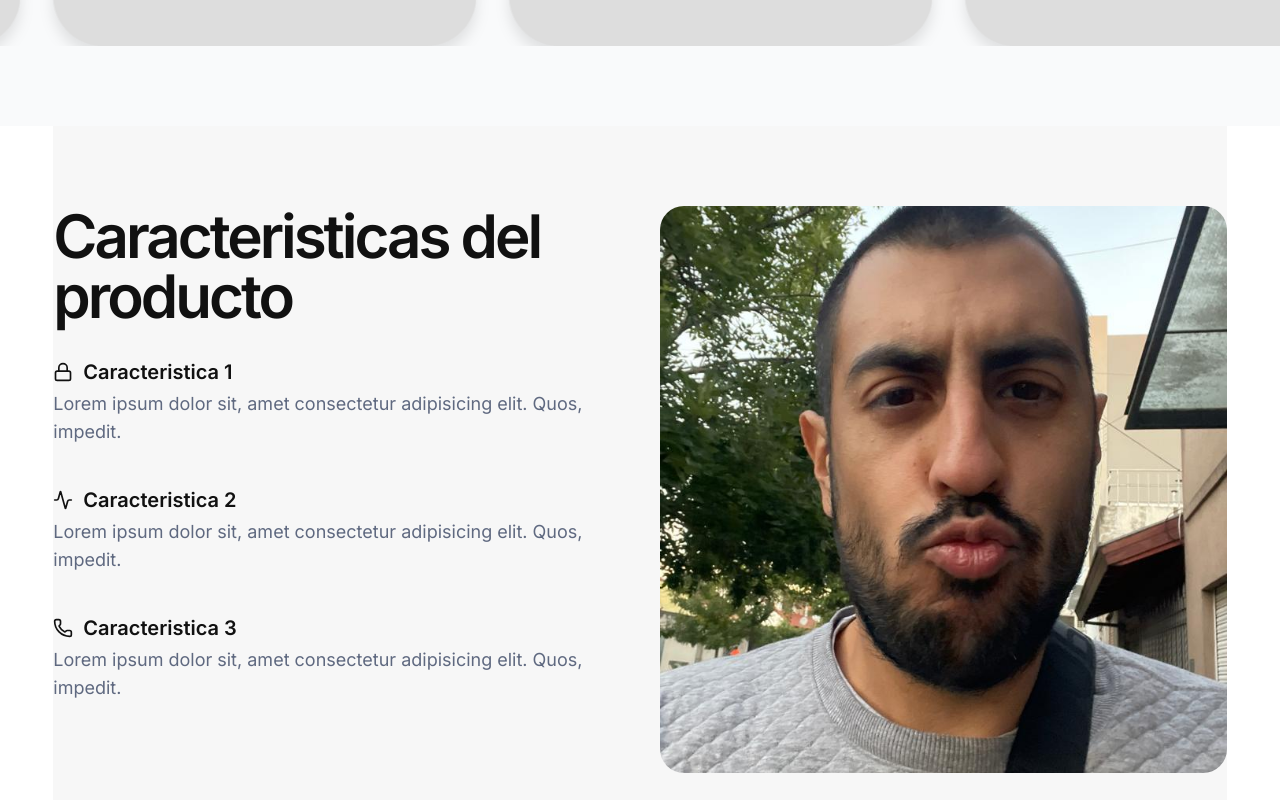
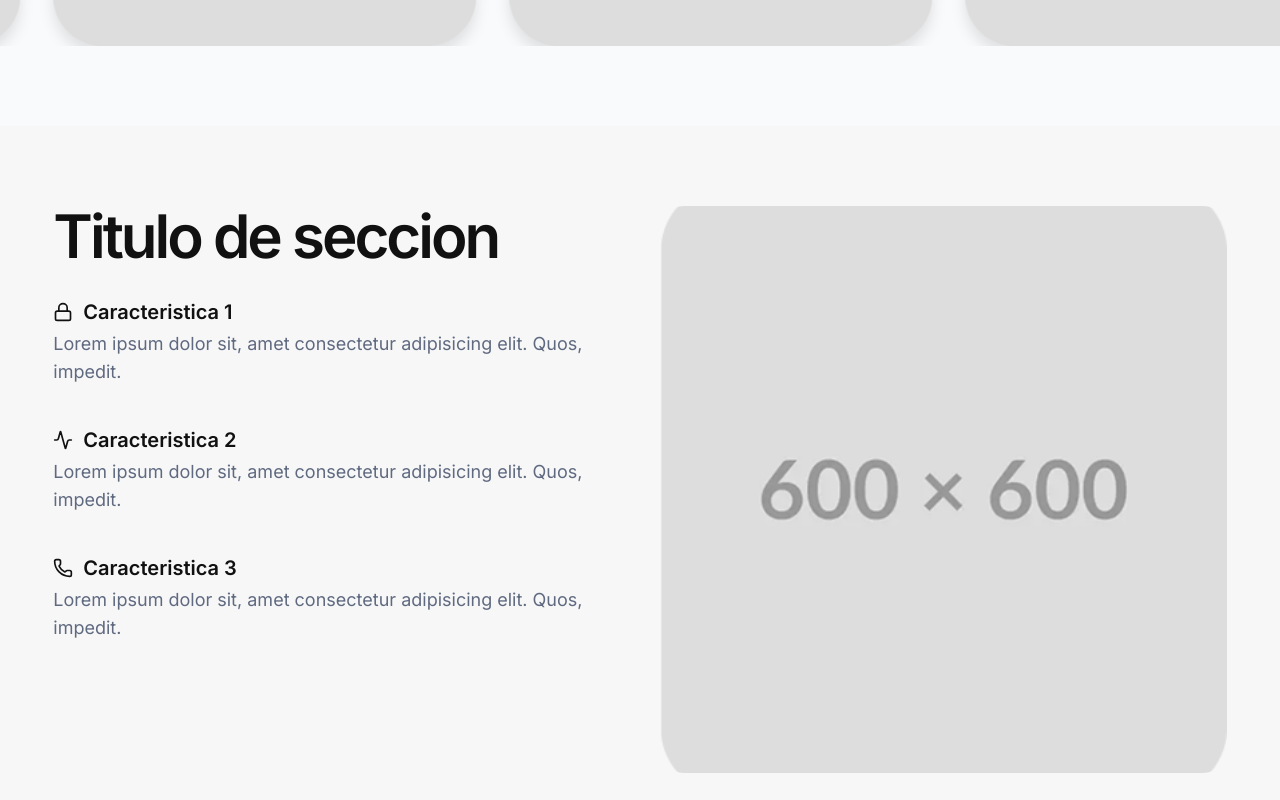
Before and after one commit to sebasw3b/mh-grafica, a React (Vite) app: page / in a window 1280 px wide. Shown: the part 1180-1980 px from the top of the page. Built offline with nearby package versions, Linux system fonts and the light colour scheme.

Commit message:
benefits section with props

```diff
--- a/src/components/benefit-item.tsx
+++ b/src/components/benefit-item.tsx
@@ -1,10 +1,10 @@
-interface Props {
+export interface BenefitItem {
   Icon: React.FC<React.SVGProps<SVGSVGElement>>;
   title: string;
   description: string;
 }
 
-export const BenefitItem = ({ Icon, title, description }: Props) => {
+export const BenefitItem = ({ Icon, title, description }: BenefitItem) => {
   return (
     <div className="flex flex-col items-start text-left gap-1">
       <div className="flex items-center gap-2.5">
--- a/src/sections/benefits.tsx
+++ b/src/sections/benefits.tsx
@@ -1,4 +1,4 @@
-import image from '@/assets/examples/PHOTO-2025-08-01-15-25-59.jpg'
+import image from '@/assets/examples/Rectangle 8.png'
 
 import { motion } from 'motion/react'
 
@@ -8,10 +8,22 @@ import { BenefitItem } from "@/components/benefit-item";
 // Lucid examples
 import { Lock, Phone, Activity } from 'lucide-react'
 
-export const Benefits = () => {
+// Utils
+import { cn } from '@/lib/utils';
+
+interface Props extends React.HTMLAttributes<HTMLElement> {
+  sectionTitle: string
+  sectionImage: string
+  benefits: BenefitItem[]
+}
+
+export const Benefits = ({ sectionTitle = 'Titulo de seccion', sectionImage = image, benefits, className, ...props }: Props) => {
   return (
-    <section className="relative max-w-11/12 m-auto bg-secondary py-20 flex flex-col xl:flex-row gap-10">
+    <section
+      {...props}
+      className={cn("relative bg-secondary py-20", className)}>
 
+      <div className='flex flex-col xl:flex-row gap-10 max-w-11/12 m-auto'>
         <div className='xl:basis-1/2'>
 
           <div className="xl:basis-md space-y-8">
@@ -26,7 +38,7 @@ export const Benefits = () => {
               }}
               viewport={{ once: true }}
             >
-            <h2 className="text-4xl xl:text-6xl font-semibold tracking-tighter">Caracteristicas del producto</h2>
+              <h2 className="text-4xl xl:text-6xl font-semibold tracking-tighter">{sectionTitle}</h2>
             </motion.div>
 
             <ul className="flex flex-col gap-10">
@@ -69,6 +81,9 @@ export const Benefits = () => {
             className="object-cover rounded-3xl aspect-square"
           />
         </div>
+      </div>
+
+
     </section>
   );
 };
```
Lines whose indentation alone changed are shown as unchanged.
